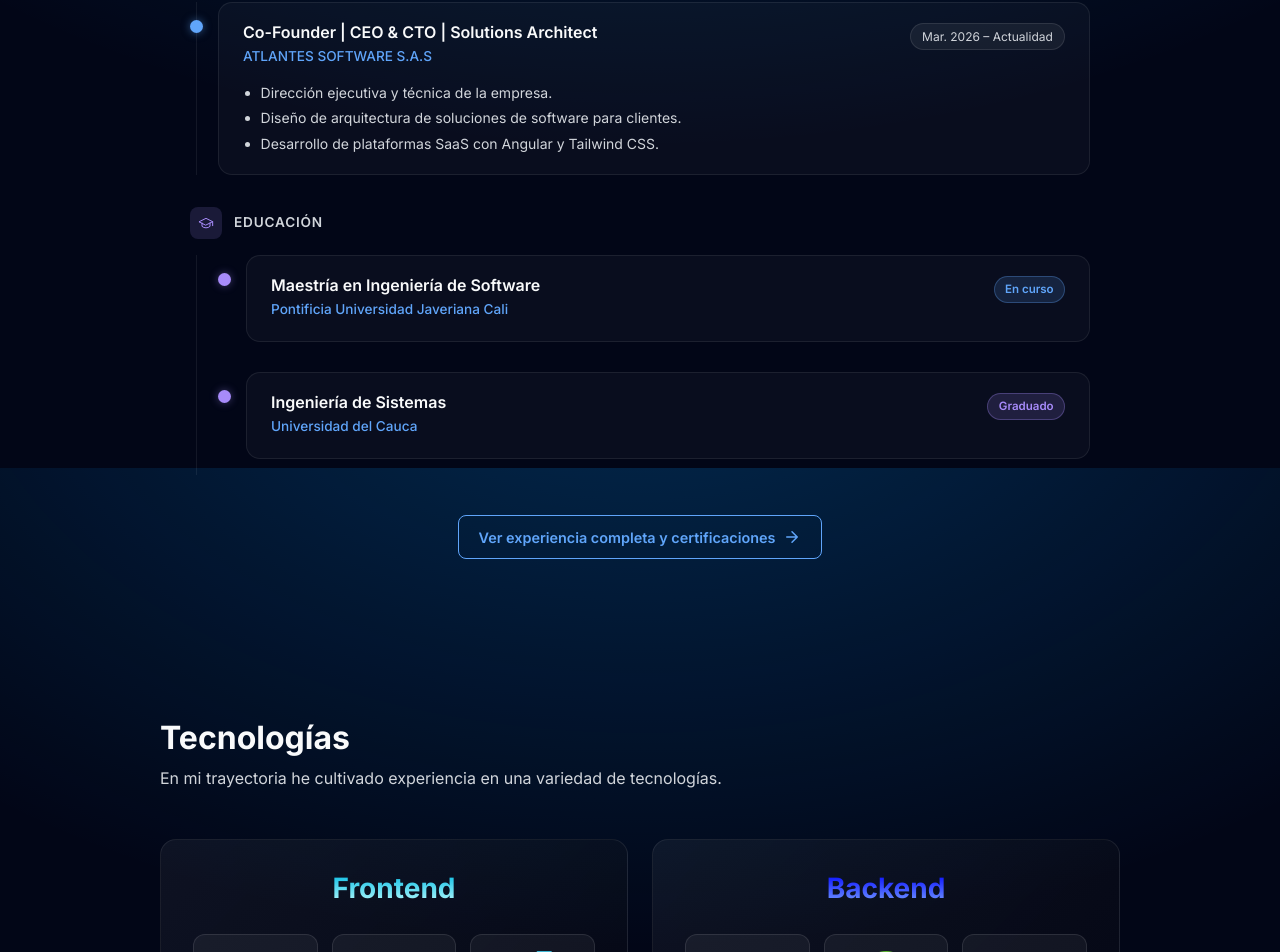
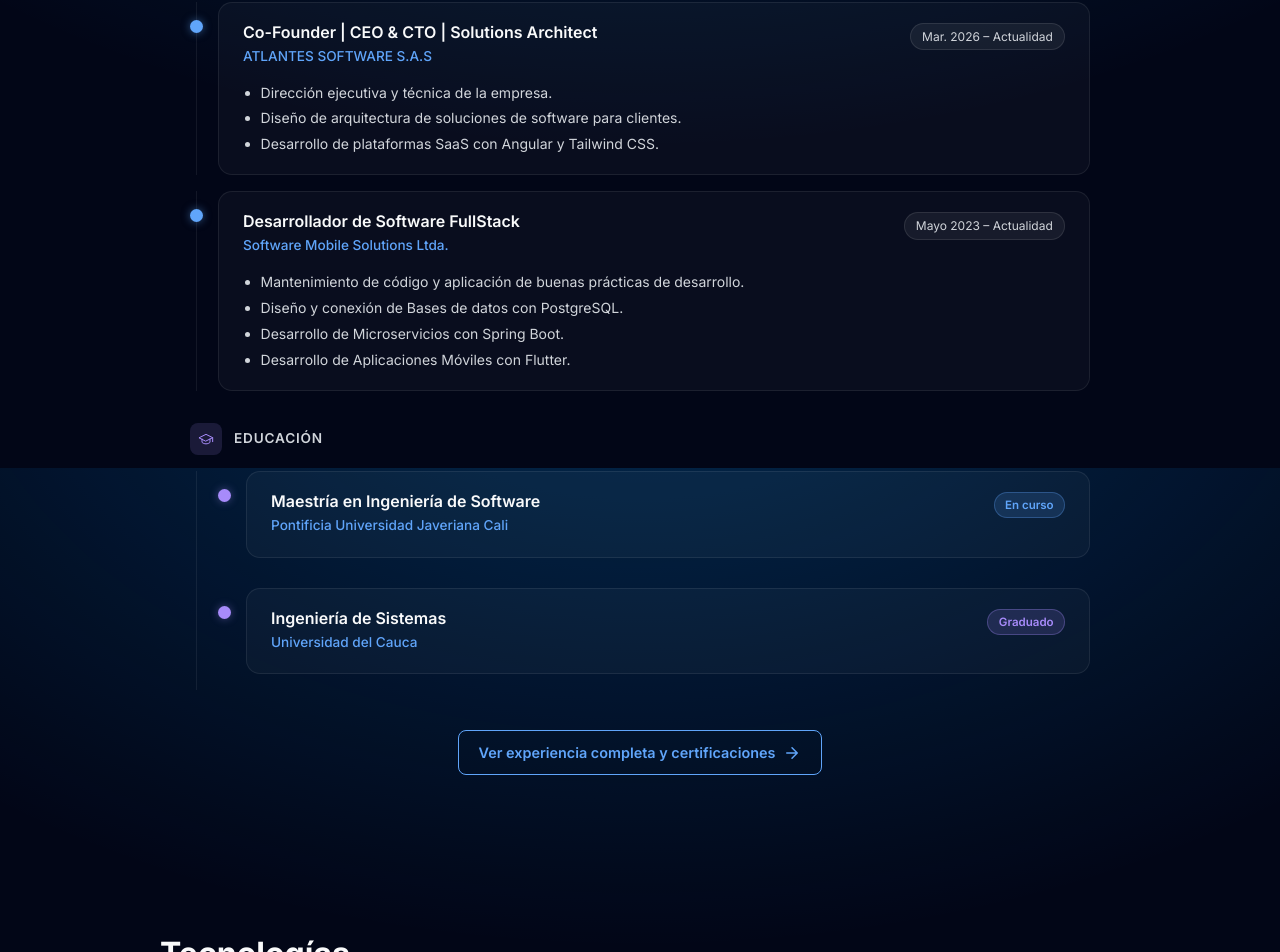
Before and after one commit to Juan-MZ/portafolio, an Angular app: page / in a window 1280 px wide. Shown: the part 1132-2084 px from the top of the page. Built offline with nearby package versions, Linux system fonts and the light colour scheme.

Commit message:
feat: mostrar ambos trabajos actuales en la preview de experiencia

```diff
--- a/src/app/i18n/translations.ts
+++ b/src/app/i18n/translations.ts
@@ -26,11 +26,21 @@ export const TRANSLATIONS = {
       workLabel: 'Experiencia Laboral',
       eduLabel: 'Educación',
       jobTitle: 'Co-Founder | CEO & CTO | Solutions Architect',
+      jobOrg: 'ATLANTES SOFTWARE S.A.S',
       jobPeriod: 'Mar. 2026 – Actualidad',
       jobBullets: [
         'Dirección ejecutiva y técnica de la empresa.',
         'Diseño de arquitectura de soluciones de software para clientes.',
         'Desarrollo de plataformas SaaS con Angular y Tailwind CSS.',
+      ] as string[],
+      job2Title: 'Desarrollador de Software FullStack',
+      job2Org: 'Software Mobile Solutions Ltda.',
+      job2Period: 'Mayo 2023 – Actualidad',
+      job2Bullets: [
+        'Mantenimiento de código y aplicación de buenas prácticas de desarrollo.',
+        'Diseño y conexión de Bases de datos con PostgreSQL.',
+        'Desarrollo de Microservicios con Spring Boot.',
+        'Desarrollo de Aplicaciones Móviles con Flutter.',
       ] as string[],
       masterTitle: 'Maestría en Ingeniería de Software',
       degreeTitle: 'Ingeniería de Sistemas',
@@ -114,11 +124,21 @@ export const TRANSLATIONS = {
       workLabel: 'Work Experience',
       eduLabel: 'Education',
       jobTitle: 'Co-Founder | CEO & CTO | Solutions Architect',
+      jobOrg: 'ATLANTES SOFTWARE S.A.S',
       jobPeriod: 'Mar. 2026 – Present',
       jobBullets: [
         'Executive and technical management of the company.',
         'Software solution architecture design for clients.',
         'SaaS platform development with Angular and Tailwind CSS.',
+      ] as string[],
+      job2Title: 'FullStack Software Developer',
+      job2Org: 'Software Mobile Solutions Ltda.',
+      job2Period: 'May 2023 – Present',
+      job2Bullets: [
+        'Code maintenance and application of software development best practices.',
+        'Database design and connection with PostgreSQL.',
+        'Microservices development with Spring Boot.',
+        'Mobile Application development with Flutter.',
       ] as string[],
       masterTitle: "Master's in Software Engineering",
       degreeTitle: 'Systems Engineering',
--- a/src/app/widgets/experience-preview.component.ts
+++ b/src/app/widgets/experience-preview.component.ts
@@ -46,12 +46,28 @@ import { LangService } from '../services/lang.service';
               <div class="card-top">
                 <div>
                   <h3 class="card-title">{{ t().experiencePreview.jobTitle }}</h3>
-                  <p class="card-org">ATLANTES SOFTWARE S.A.S</p>
+                  <p class="card-org">{{ t().experiencePreview.jobOrg }}</p>
                 </div>
                 <span class="period-pill">{{ t().experiencePreview.jobPeriod }}</span>
               </div>
               <ul class="card-bullets">
                 <li *ngFor="let b of t().experiencePreview.jobBullets">{{ b }}</li>
+              </ul>
+            </div>
+          </div>
+
+          <div class="timeline-track">
+            <div class="timeline-dot work-dot"></div>
+            <div class="timeline-card">
+              <div class="card-top">
+                <div>
+                  <h3 class="card-title">{{ t().experiencePreview.job2Title }}</h3>
+                  <p class="card-org">{{ t().experiencePreview.job2Org }}</p>
+                </div>
+                <span class="period-pill">{{ t().experiencePreview.job2Period }}</span>
+              </div>
+              <ul class="card-bullets">
+                <li *ngFor="let b of t().experiencePreview.job2Bullets">{{ b }}</li>
               </ul>
             </div>
           </div>
```
